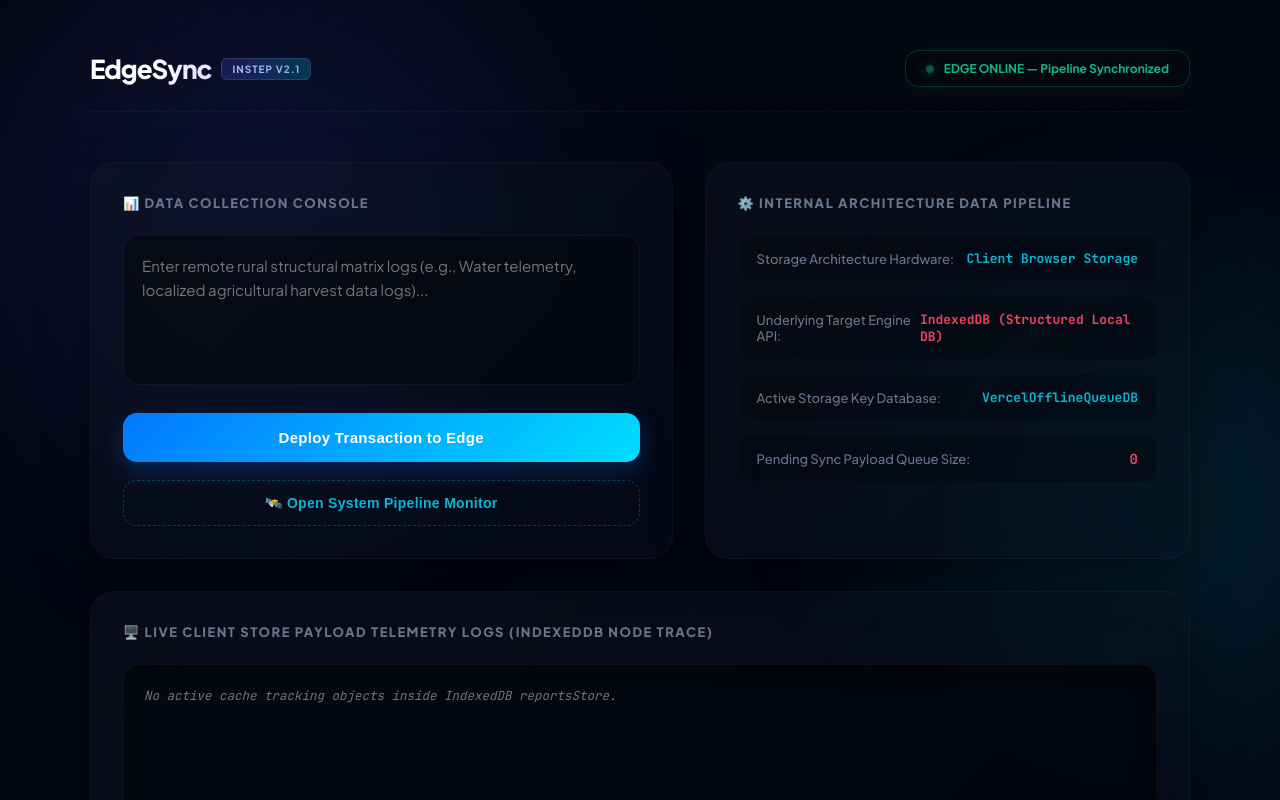
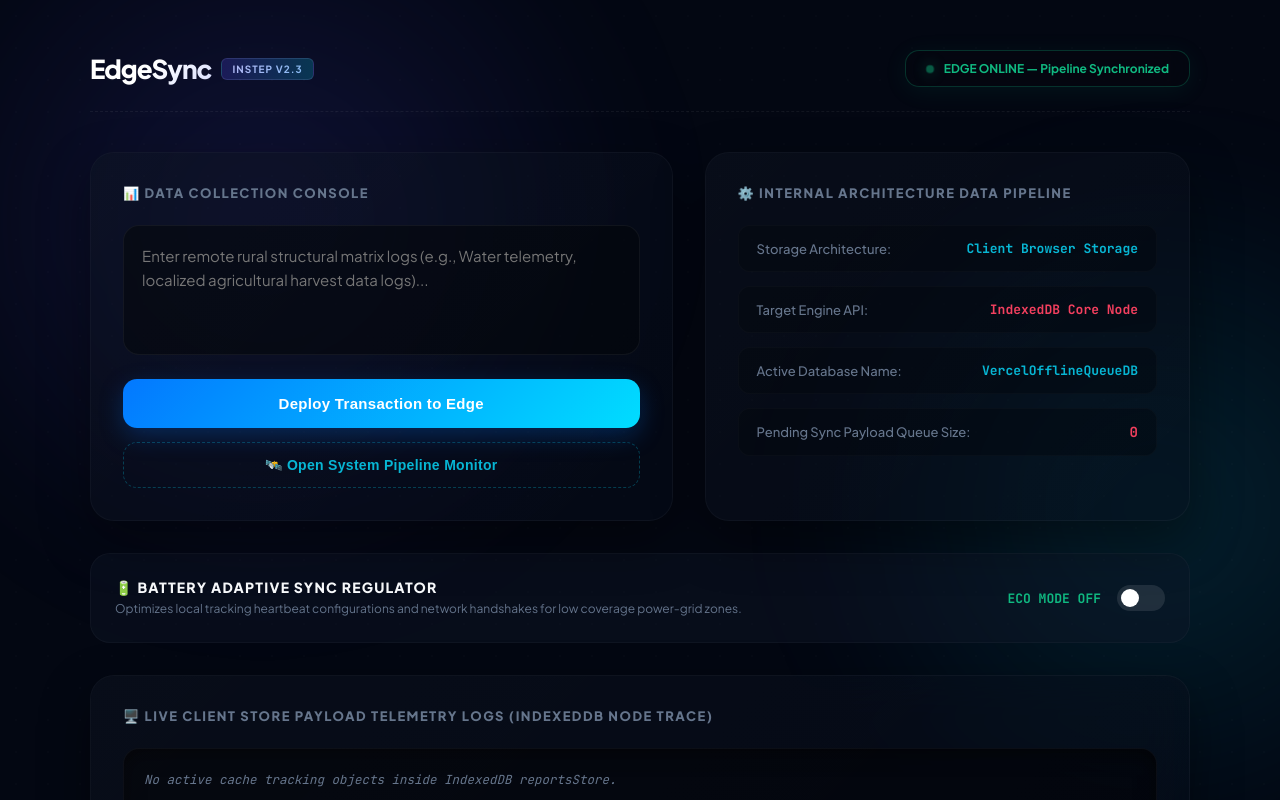
Before and after one commit to Gyanenderan07/rural-sync-app, a website: page index.html in a window 1280 px wide. Shown: the top 800 px of the page. Drawn offline with Linux system fonts and the light colour scheme.

Commit message:
Streamlined UI and strictly preserved Battery Adaptive Sync layout node

```diff
--- a/index.html
+++ b/index.html
@@ -19,18 +19,13 @@
             --cyber-purple: #9333ea;
             --cyber-emerald: #10b981;
             --cyber-rose: #f43f5e;
-            --cyber-orange: #f59e0b; /* STRICT ORANGE THEME PARAMETER */
+            --cyber-orange: #f59e0b;
 
             --glass-sheet: rgba(8, 14, 28, 0.45);
             --glass-border-glow: rgba(255, 255, 255, 0.04);
             --text-core: #f8fafc;
             --text-low: #64748b;
 
-            --neon-glow-cyan: rgba(6, 182, 212, 0.25);
-            --neon-glow-indigo: rgba(79, 70, 229, 0.2);
-            --neon-glow-rose: rgba(244, 63, 94, 0.25);
-
-            --fluid-gradient: linear-gradient(135deg, var(--cyber-indigo) 0%, var(--cyber-cyan) 50%, var(--cyber-purple) 100%);
             --blue-gradient-btn: linear-gradient(135deg, #0077ff 0%, #00ddff 100%);
             --blue-glow-aesthetic: rgba(0, 221, 255, 0.35);
         }
@@ -79,7 +74,7 @@
 
         header {
             display: flex; justify-content: space-between; align-items: center;
-            width: 100%; margin-bottom: 50px; padding-bottom: 24px;
+            width: 100%; margin-bottom: 40px; padding-bottom: 24px;
             border-bottom: 1px dashed rgba(255, 255, 255, 0.06);
         }
 
@@ -138,8 +133,8 @@
         }
 
         textarea {
-            width: 100%; height: 150px; background: rgba(3, 5, 10, 0.6); border: 1px solid rgba(255, 255, 255, 0.05);
-            border-radius: 16px; padding: 18px; color: var(--text-core); font-family: inherit; font-size: 15px; line-height: 1.6; resize: none; outline: none; margin-bottom: 24px;
+            width: 100%; height: 130px; background: rgba(3, 5, 10, 0.6); border: 1px solid rgba(255, 255, 255, 0.05);
+            border-radius: 16px; padding: 18px; color: var(--text-core); font-family: inherit; font-size: 15px; line-height: 1.6; resize: none; outline: none; margin-bottom: 20px;
         }
         textarea:focus { border-color: rgba(6, 182, 212, 0.4); background: rgba(3, 5, 10, 0.85); box-shadow: 0 0 24px rgba(6, 182, 212, 0.08), inset 0 2px 4px rgba(0,0,0,0.5); }
 
@@ -152,7 +147,7 @@
 
         .admin-route-btn {
             width: 100%; background: transparent; color: var(--cyber-cyan); border: 1px dashed rgba(6, 182, 212, 0.3);
-            padding: 14px; border-radius: 14px; font-size: 14px; font-weight: 600; cursor: pointer; margin-top: 18px;
+            padding: 14px; border-radius: 14px; font-size: 14px; font-weight: 600; cursor: pointer; margin-top: 14px;
             display: flex; align-items: center; justify-content: center; gap: 8px; box-shadow: none;
         }
         .admin-route-btn:hover { background: rgba(6, 182, 212, 0.03); border-color: var(--cyber-cyan); box-shadow: 0 0 20px rgba(6, 182, 212, 0.12); transform: scale(1.005); }
@@ -188,7 +183,7 @@
 
         .queue-terminal {
             background: rgba(3, 5, 10, 0.7); border: 1px solid rgba(255,255,255,0.03); border-radius: 16px;
-            padding: 20px; height: 190px; overflow-y: auto; font-family: 'JetBrains Mono', monospace; font-size: 12.5px; line-height: 1.7; color: #67e8f9; box-shadow: inset 0 4px 20px rgba(0,0,0,0.6);
+            padding: 20px; height: 180px; overflow-y: auto; font-family: 'JetBrains Mono', monospace; font-size: 12.5px; line-height: 1.7; color: #67e8f9; box-shadow: inset 0 4px 20px rgba(0,0,0,0.6);
         }
 
         .cloud-table { width: 100%; border-collapse: collapse; margin-top: 5px; }
@@ -206,18 +201,49 @@
         ::-webkit-scrollbar-track { background: transparent; }
         ::-webkit-scrollbar-thumb { background: rgba(255,255,255,0.08); border-radius: 10px; }
         ::-webkit-scrollbar-thumb:hover { background: var(--cyber-cyan); }
+
+        /* ======================== FEATURE CONTROL SECTION ======================== */
+        .single-feature-container {
+            margin-top: 32px;
+        }
+
+        .smart-widget-wide {
+            background: rgba(15, 23, 42, 0.4); border: 1px solid rgba(255,255,255,0.03); border-radius: 20px; padding: 24px;
+            display: flex; justify-content: space-between; align-items: center;
+        }
+        @media (max-width: 580px) { .smart-widget-wide { flex-direction: column; align-items: flex-start; gap: 16px; } }
+
+        .widget-info-block { display: flex; flex-direction: column; gap: 4px; }
+        .widget-main-title { font-size: 14px; font-weight: 800; text-transform: uppercase; letter-spacing: 1.2px; color: var(--text-core); }
+        .widget-subtext { font-size: 12px; color: var(--text-low); line-height: 1.5; }
+
+        /* Custom Toggle Switch for Battery Eco Mode */
+        .switch-flex-box { display: flex; align-items: center; gap: 16px; }
+        .toggle-switch {
+            position: relative; width: 48px; height: 26px; display: inline-block;
+        }
+        .toggle-switch input { opacity: 0; width: 0; height: 0; }
+        .toggle-slider {
+            position: absolute; cursor: pointer; top: 0; left: 0; right: 0; bottom: 0;
+            background-color: rgba(255,255,255,0.1); transition: .3s; border-radius: 24px;
+        }
+        .toggle-slider:before {
+            position: absolute; content: ""; height: 18px; width: 18px; left: 4px; bottom: 4px;
+            background-color: white; transition: .3s; border-radius: 50%;
+        }
+        input:checked + .toggle-slider { background-color: var(--cyber-emerald); }
+        input:checked + .toggle-slider:before { transform: translateX(22px); }
     </style>
 </head>
 <body>
 
 <div class="tech-mesh-overlay"></div>
-<div class="glow-blob"></div>
 
 <div class="app-container">
 
     <header>
         <div class="logo-section">
-            <h1>EdgeSync <span>InStep v2.1</span></h1>
+            <h1>EdgeSync <span>InStep v2.3</span></h1>
         </div>
         <div id="network-badge" class="badge">
             <div id="badge-glow-node" class="badge-dot"></div>
@@ -241,15 +267,15 @@
                 <div class="card-title">⚙️ Internal Architecture Data Pipeline</div>
                 <div class="pipeline-container">
                     <div class="info-row">
-                        <span class="info-label">Storage Architecture Hardware:</span>
+                        <span class="info-label">Storage Architecture:</span>
                         <span class="info-value tech-mono">Client Browser Storage</span>
                     </div>
                     <div class="info-row">
-                        <span class="info-label">Underlying Target Engine API:</span>
-                        <span class="info-value tech-mono" style="color: var(--cyber-rose);">IndexedDB (Structured Local DB)</span>
+                        <span class="info-label">Target Engine API:</span>
+                        <span class="info-value tech-mono" style="color: var(--cyber-rose);">IndexedDB Core Node</span>
                     </div>
                     <div class="info-row">
-                        <span class="info-label">Active Storage Key Database:</span>
+                        <span class="info-label">Active Database Name:</span>
                         <span class="info-value tech-mono">VercelOfflineQueueDB</span>
                     </div>
                     <div class="info-row">
@@ -261,6 +287,22 @@
 
         </div>
 
+        <div class="single-feature-container">
+            <div class="smart-widget-wide">
+                <div class="widget-info-block">
+                    <div class="widget-main-title">🔋 Battery Adaptive Sync Regulator</div>
+                    <div class="widget-subtext">Optimizes local tracking heartbeat configurations and network handshakes for low coverage power-grid zones.</div>
+                </div>
+                <div class="switch-flex-box">
+                    <span id="sync-rate-status" style="font-family:'JetBrains Mono'; font-weight: 700; font-size:13px; color:var(--cyber-emerald);">ECO MODE OFF</span>
+                    <label class="toggle-switch">
+                        <input type="checkbox" id="battery-toggle" onchange="adjustBatteryEcoSyncRates()">
+                        <span class="toggle-slider"></span>
+                    </label>
+                </div>
+            </div>
+        </div>
+
         <div class="glass-card" style="margin-top: 32px;">
             <div class="card-title">🖥️ Live Client Store Payload Telemetry Logs (IndexedDB Node Trace)</div>
             <div class="queue-terminal" id="terminal-logger">
@@ -270,7 +312,7 @@
     </div>
 
     <div id="cloud-ledger-panel" class="panel-hidden">
-        <div class="glass-card" style="animation: sectionScrollReveal 0.6s cubic-bezier(0.16, 1, 0.3, 1) forwards;">
+        <div class="glass-card">
 
             <div class="cloud-header-wrapper">
                 <div class="cloud-title-container">
@@ -297,17 +339,16 @@
 
 <script>
     const SUPABASE_URL = "https://rsjyvrnxqkjtaczwectr.supabase.co";
-    const SUPABASE_ANON_KEY = "eyJhbGciOiJIUzI1NiIsInR5cCI6IkpXVCJ9.eyJpc3MiOiJzdXBhYmFzZSIsInJlZiI6InJzanl2cm54cWtqdGFjendlY3RyIiwicm9sZSI6ImFub24iLCJpYXQiOjE3ODEzMDMwNjUsImV4cCI6MjA5Njg3OTA2NX0.YB63IkqX1Q5uFtNNxEjnyx-TFdCeN_U09vWM6zguL-o";
+    const SUPABASE_ANON_KEY = "eyJhbGciOiJIUzI1NiIsInR5cCI6IkpXVCJ9.eyJpc3MiOiJzdXBhYmFzZSIsInJlZiI6InJzanl2cm54cWtqdGFjendlY3RyIiwicm9sZSI6ImFub24pdfiaXQiOjE3ODEzMDMwNjUsImV4cCI6MjA5Njg3OTA2NX0.YB63IkqX1Q5uFtNNxEjnyx-TFdCeN_U09vWM6zguL-o";
 
     let indexedDatabase;
     const loggerConsole = document.getElementById('terminal-logger');
     const cloudLoggerConsole = document.getElementById('cloud-server-logger');
 
     let previousNetworkStateIsOnline = navigator.onLine;
+    let fallbackPollIntervalTimer = 2500;
 
-    function getSupabaseSecureTimestamp() {
-        return new Date().toISOString();
-    }
+    function getSupabaseSecureTimestamp() { return new Date().toISOString(); }
 
     function formatIsoStringToLocalSystemTime(isoString) {
         if(!isoString) return "N/A";
@@ -316,9 +357,28 @@
                 hour12: true, year: "numeric", month: "2-digit", day: "2-digit",
                 hour: "2-digit", minute: "2-digit", second: "2-digit"
             }).replace(/,/g, '');
-        } catch(e) {
-            return isoString;
+        } catch(e) { return isoString; }
+    }
+
+    // ================= DYNAMIC SYNC RATE REGULATOR LOOP =================
+    let heartbeatThreadLoop;
+    function adjustBatteryEcoSyncRates() {
+        const isChecked = document.getElementById('battery-toggle').checked;
+        const statusDisplay = document.getElementById('sync-rate-status');
+
+        clearInterval(heartbeatThreadLoop);
+
+        if(isChecked) {
+            statusDisplay.textContent = "ECO MODE ACTIVE";
+            statusDisplay.style.color = "var(--cyber-orange)";
+            fallbackPollIntervalTimer = 10000; // Power preservation interval logic map
+        } else {
+            statusDisplay.textContent = "ECO MODE OFF";
+            statusDisplay.style.color = "var(--cyber-emerald)";
+            fallbackPollIntervalTimer = 2500; // Standard high speed processing clock
         }
+
+        heartbeatThreadLoop = setInterval(forceNetworkInterfaceUpdate, fallbackPollIntervalTimer);
     }
 
     function forceNetworkInterfaceUpdate() {
@@ -350,7 +410,7 @@
 
     window.addEventListener('online', forceNetworkInterfaceUpdate);
     window.addEventListener('offline', forceNetworkInterfaceUpdate);
-    setInterval(forceNetworkInterfaceUpdate, 2500);
+    heartbeatThreadLoop = setInterval(forceNetworkInterfaceUpdate, fallbackPollIntervalTimer);
     forceNetworkInterfaceUpdate();
 
     const dbOpenRequest = indexedDB.open('VercelOfflineQueueDB', 2);
@@ -413,9 +473,7 @@
                             fetchSilentMirrorUpdate();
                         };
                     }
-                } catch (err) {
-                    console.error("Cloud pipe transmission fault:", err);
-                }
+                } catch (err) { console.error(err); }
             }
         };
     }
@@ -477,9 +535,8 @@
         const titleNode = document.getElementById('pipeline-title-node');
         const refreshActionBtn = document.getElementById('server-refresh-action-btn');
 
-        // 🔒 THE OFFLINE VECTOR (STRICT COLOR SHIFT TO ACCENT ORANGE MAP)
         if (!navigator.onLine) {
-            titleNode.style.color = "var(--cyber-orange)"; // MATCHES EXCLUSIVELY WITH EDGE OFFLINE COLOR SHADE
+            titleNode.style.color = "var(--cyber-orange)";
             titleNode.textContent = "💾 Local Offline-Mirrored Data State Ledger (Offline Presence Mode)";
             refreshActionBtn.style.display = "none";
 
@@ -500,7 +557,6 @@
             return;
         }
 
-        // 🌐 THE ONLINE VECTOR
         titleNode.style.color = "var(--cyber-emerald)";
         titleNode.textContent = "☁️ Real-time Cloud Supabase Server Records Ledger";
         refreshActionBtn.style.display = "flex";
@@ -561,10 +617,7 @@
     }
 
     async function deleteCloudRecordFromServer(recordId) {
-        if (!navigator.onLine) {
-            alert("Edge Node is offline. Remote operations require active server channels.");
-            return;
-        }
+        if (!navigator.onLine) return;
         if (!confirm("Are you absolutely sure you want to permanently erase this ledger line directly from the cloud backend server store?")) return;
 
         try {
@@ -572,15 +625,8 @@
                 method: 'DELETE',
                 headers: { 'apikey': SUPABASE_ANON_KEY, 'Authorization': `Bearer ${SUPABASE_ANON_KEY}` }
             });
-            if (response.ok) {
-                fetchLiveCloudDatabaseRecords();
-            } else {
-                alert("Database transactional server layer rejected execution.");
-            }
-        } catch(err) {
-            console.error("Wipe out sequence tracking error:", err);
-            alert("Failed to target cloud pipeline endpoints.");
-        }
+            if (response.ok) { fetchLiveCloudDatabaseRecords(); }
+        } catch(err) { console.error(err); }
     }
 
     if ('serviceWorker' in navigator) {
```
